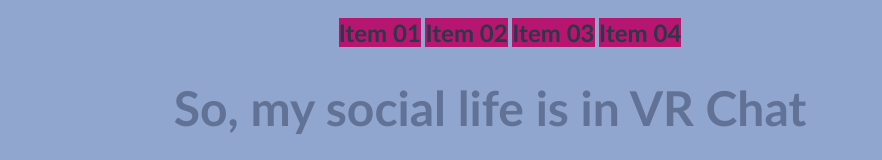
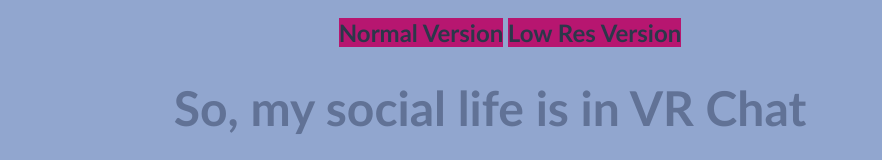
Before and after one commit to christhefox/ChrisFratz-Site, a plain HTML site: page index.html in a window 1280 px wide. Shown: the top 160 px of the page, without its empty margins (0-882 px from the left). Drawn offline with Linux system fonts and the light colour scheme.

Commit message:
Update index.html
Added links to the full and low res versions

```diff
--- a/index.html
+++ b/index.html
@@ -11,10 +11,8 @@
 
     <div id="header">
       <ul id="navbar">
-        <li><a href="#">Item 01</a></li>
-        <li><a href="#">Item 02</a></li>
-        <li><a href="#">Item 03</a></li>
-        <li><a href="#">Item 04</a></li>
+        <li><a href="index.html">Normal Version</a></li>
+        <li><a href="lowresver.html">Low Res Version</a></li>
       </ul>
        <h1>So, my social life is in VR Chat</h1>
        <p>And it's pretty <strong>freaking great</strong>, but there's one thing I should probably put out there first.</p>
```
